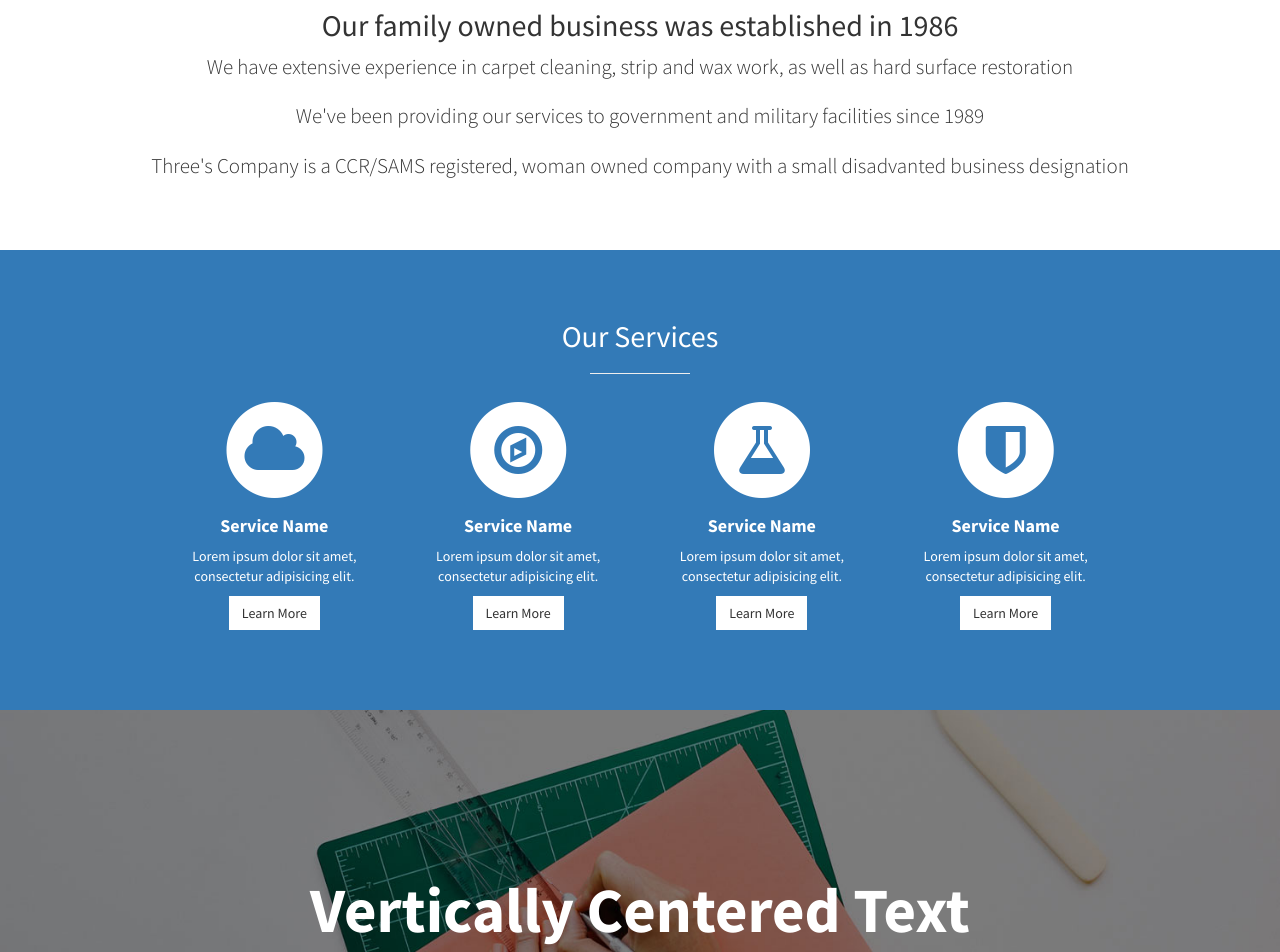
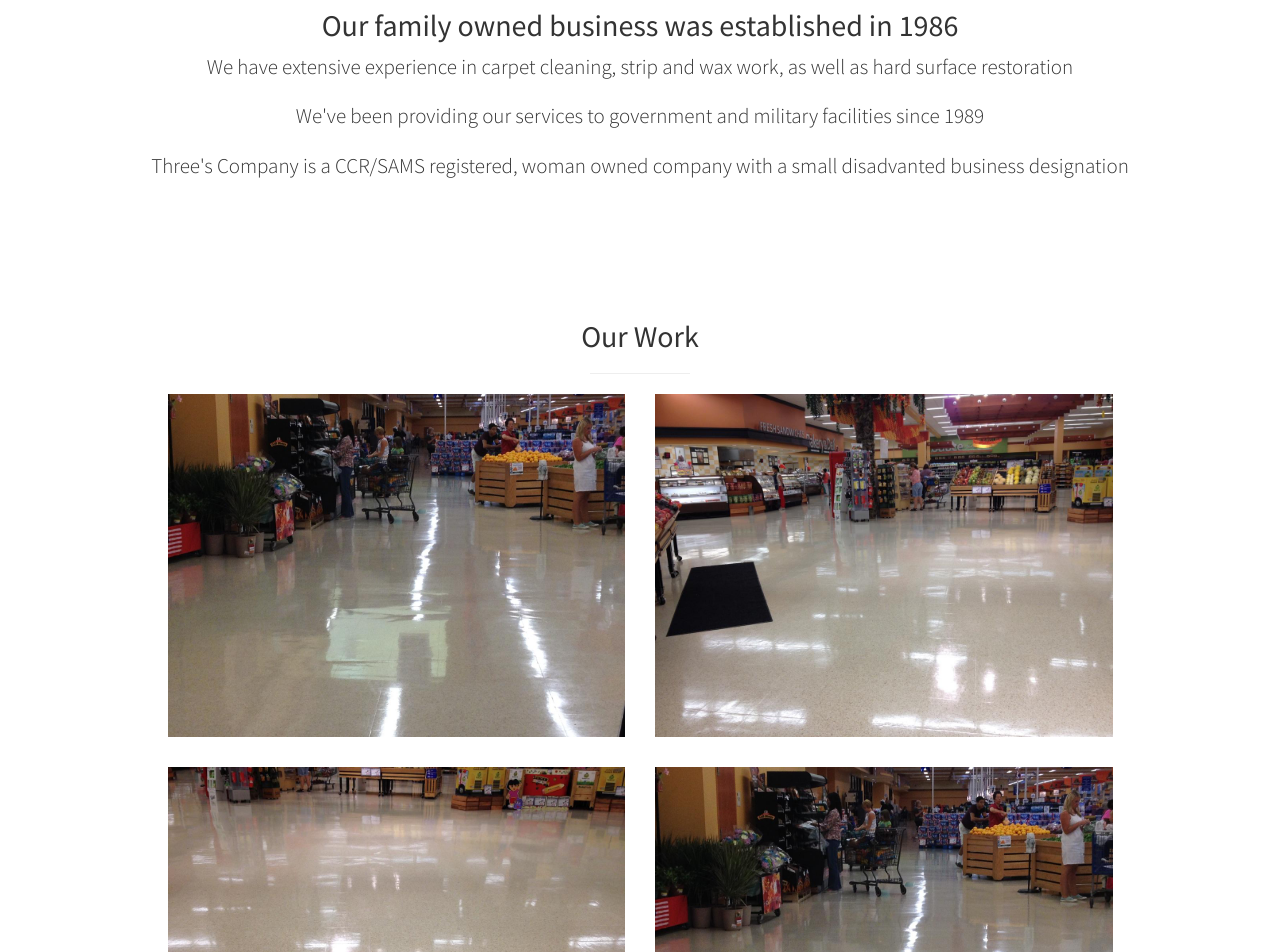
Before and after one commit to dbrill/ThreesSite, a Flask app: page / in a window 1280 px wide. Shown: the part 861-1813 px from the top of the page. Run offline with Flask 2, Linux system fonts and the light colour scheme; some libraries are stand-ins or nearby versions.

Commit message:
trimmed the fat, added pictures

```diff
--- a/templates/index.html
+++ b/templates/index.html
@@ -86,7 +86,7 @@
 
     <!-- Services -->
     <!-- The circle icons use Font Awesome's stacked icon classes. For more information, visit http://fontawesome.io/examples/ -->
-    <section id="services" class="services bg-primary">
+    <!-- <section id="services" class="services bg-primary">
         <div class="container">
             <div class="row text-center">
                 <div class="col-lg-10 col-lg-offset-1">
@@ -156,11 +156,11 @@
     </section>
 
     <!-- Callout -->
-    <aside class="callout">
+    <!-- <aside class="callout">
         <div class="text-vertical-center">
             <h1>Vertically Centered Text</h1>
         </div>
-    </aside>
+    </aside> -->
 
     <!-- Portfolio -->
     <section id="portfolio" class="portfolio">
@@ -173,28 +173,28 @@
                         <div class="col-md-6">
                             <div class="portfolio-item">
                                 <a href="#">
-                                    <img class="img-portfolio img-responsive" src="/static/img/portfolio-1.jpg">
+                                    <img class="img-portfolio img-responsive" src="/static/img/tile_wax.jpg">
                                 </a>
                             </div>
                         </div>
                         <div class="col-md-6">
                             <div class="portfolio-item">
                                 <a href="#">
-                                    <img class="img-portfolio img-responsive" src="/static/img/portfolio-2.jpg">
+                                    <img class="img-portfolio img-responsive" src="/static/img/tile_wax2.jpg">
                                 </a>
                             </div>
                         </div>
                         <div class="col-md-6">
                             <div class="portfolio-item">
                                 <a href="#">
-                                    <img class="img-portfolio img-responsive" src="/static/img/portfolio-3.jpg">
+                                    <img class="img-portfolio img-responsive" src="/static/img/tile_wax3.jpg">
                                 </a>
                             </div>
                         </div>
                         <div class="col-md-6">
                             <div class="portfolio-item">
                                 <a href="#">
-                                    <img class="img-portfolio img-responsive" src="/static/img/portfolio-4.jpg">
+                                    <img class="img-portfolio img-responsive" src="/static/img/tile_wax.jpg">
                                 </a>
                             </div>
                         </div>
@@ -210,7 +210,7 @@
     </section>
 
     <!-- Call to Action -->
-    <aside class="call-to-action bg-primary">
+    <!-- <aside class="call-to-action bg-primary">
         <div class="container">
             <div class="row">
                 <div class="col-lg-12 text-center">
@@ -220,14 +220,14 @@
                 </div>
             </div>
         </div>
-    </aside>
+    </aside> -->
 
     <!-- Map -->
     <section id="contact" class="map">
-        <iframe width="100%" height="100%" frameborder="0" scrolling="no" marginheight="0" marginwidth="0" src="https://maps.google.com/maps?f=q&amp;source=s_q&amp;hl=en&amp;geocode=&amp;q=Twitter,+Inc.,+Market+Street,+San+Francisco,+CA&amp;aq=0&amp;oq=twitter&amp;sll=28.659344,-81.187888&amp;sspn=0.128789,0.264187&amp;ie=UTF8&amp;hq=Twitter,+Inc.,+Market+Street,+San+Francisco,+CA&amp;t=m&amp;z=15&amp;iwloc=A&amp;output=embed"></iframe>
+        <iframe width="100%" height="100%" frameborder="0" scrolling="no" marginheight="0" marginwidth="0" src="https://www.google.com/maps/embed?pb=!1m18!1m12!1m3!1d3084.357110811623!2d-76.73578568493637!3d39.370792979500514!2m3!1f0!2f0!3f0!3m2!1i1024!2i768!4f13.1!3m3!1m2!1s0x89c81a1d7e3c88d9%3A0x7ffc504a0a1b763e!2s1121+Greenwood+Rd%2C+Pikesville%2C+MD+21208!5e0!3m2!1sen!2sus!4v1502428053512"></iframe>
         <br />
         <small>
-            <a href="https://maps.google.com/maps?f=q&amp;source=embed&amp;hl=en&amp;geocode=&amp;q=Twitter,+Inc.,+Market+Street,+San+Francisco,+CA&amp;aq=0&amp;oq=twitter&amp;sll=28.659344,-81.187888&amp;sspn=0.128789,0.264187&amp;ie=UTF8&amp;hq=Twitter,+Inc.,+Market+Street,+San+Francisco,+CA&amp;t=m&amp;z=15&amp;iwloc=A"></a>
+            <a href="https://www.google.com/maps/embed?pb=!1m18!1m12!1m3!1d3084.357110811623!2d-76.73578568493637!3d39.370792979500514!2m3!1f0!2f0!3f0!3m2!1i1024!2i768!4f13.1!3m3!1m2!1s0x89c81a1d7e3c88d9%3A0x7ffc504a0a1b763e!2s1121+Greenwood+Rd%2C+Pikesville%2C+MD+21208!5e0!3m2!1sen!2sus!4v1502428053512"></a>
         </small>
     </section>
 
@@ -238,8 +238,8 @@
                 <div class="col-lg-10 col-lg-offset-1 text-center">
                     <h4><strong>Start Bootstrap</strong>
                     </h4>
-                    <p>3481 Melrose Place
-                        <br>Beverly Hills, CA 90210</p>
+                    <p>1121 Greenwood Rd
+                        <br>Pikesville, MD 21208</p>
                     <ul class="list-unstyled">
                         <li><i class="fa fa-phone fa-fw"></i> (410) 560-0297</li>
                         <li><i class="fa fa-envelope-o fa-fw"></i> <a href="mailto:tccuci@yahoo.com">tccuci@yahoo.com</a>
@@ -251,14 +251,11 @@
                             <a href="#"><i class="fa fa-facebook fa-fw fa-3x"></i></a>
                         </li>
                         <li>
-                            <a href="#"><i class="fa fa-twitter fa-fw fa-3x"></i></a>
-                        </li>
-                        <li>
-                            <a href="#"><i class="fa fa-dribbble fa-fw fa-3x"></i></a>
+                            <a href="#"><i class="fa fa-linkedin fa-fw fa-3x"></i></a>
                         </li>
                     </ul>
                     <hr class="small">
-                    <p class="text-muted">Copyright &copy; Your Website 2014</p>
+                    <p class="text-muted">Copyright &copy; Threes Co 2017</p>
                 </div>
             </div>
         </div>
```
Also changed, not shown: static/img/tile_wax.jpg (added), static/img/tile_wax2.jpg (added), static/img/tile_wax3.jpg (added), static/img/tile_wax4.jpg (added).
